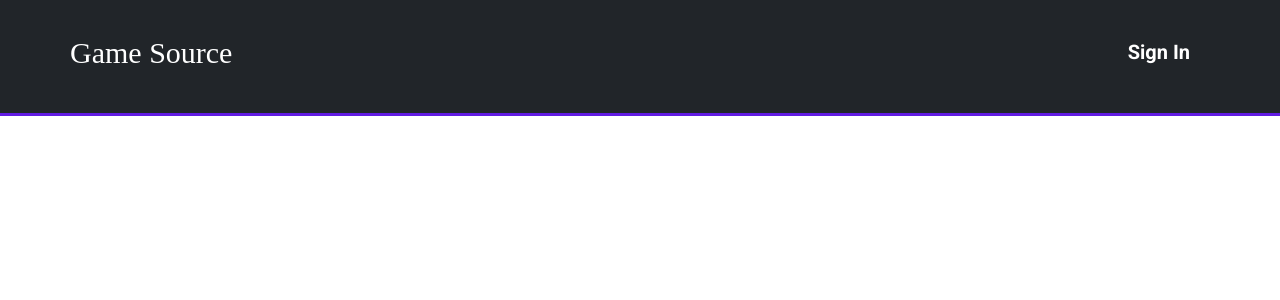
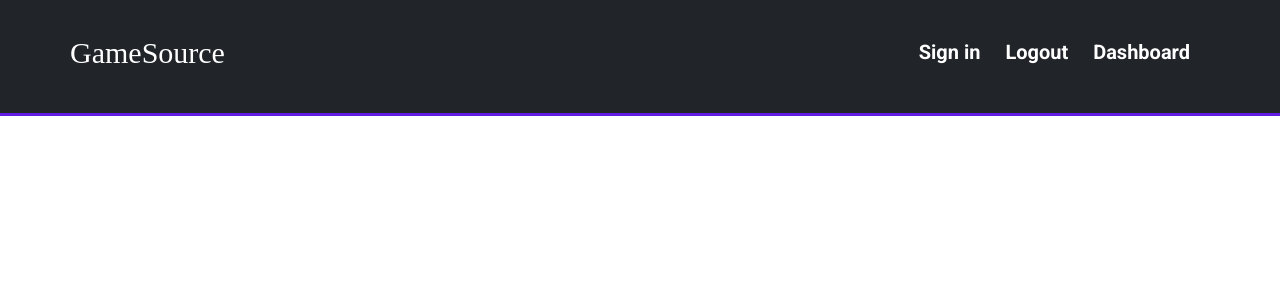
Before and after one commit to MaryKilduff68/gamesource, a Vue app: page /user/logout in a window 1280 px wide. Before the commit this address had no page. Shown: the top 300 px of the page. Built offline with nearby package versions, Linux system fonts and the light colour scheme; a web font is replaced by a local one; what vue-toast-notification would draw is missing.

Commit message:
setting up basic header and links

```diff
--- a/src/components/navigation/header.vue
+++ b/src/components/navigation/header.vue
@@ -2,11 +2,21 @@
   <header>
     <div class="container header_container">
       <div class="logo">
-        <router-link :to="{ name: 'home' }">Game Source</router-link>
+        <router-link :to="{ name: 'home' }"> GameSource </router-link>
       </div>
       <div>
         <ul>
-          <li><router-link :to="{ name: 'signin' }"> Sign In </router-link></li>
+          <li>
+            <router-link :to="{ name: 'signin' }"> Sign in </router-link>
+          </li>
+          <span>
+            <li>
+              <span> Logout </span>
+            </li>
+            <li>
+              <router-link :to="{ name: 'dashboard' }"> Dashboard </router-link>
+            </li>
+          </span>
         </ul>
       </div>
     </div>
--- /dev/null
+++ b/src/components/user/logout.vue
@@ -0,0 +1 @@
+<template>Log Out</template>
--- a/src/router/index.js
+++ b/src/router/index.js
@@ -2,6 +2,7 @@ import { createRouter, createWebHistory } from "vue-router";
 import Home from "@/components/home/index.vue";
 import SignIn from "@/components/user/signin.vue";
 import Dashboard from "@/components/user/dashboard/index.vue";
+import Logout from "@/components/user/logout.vue";
 
 const router = createRouter({
   history: createWebHistory(import.meta.env.BASE_URL),
@@ -21,6 +22,11 @@ const router = createRouter({
       name: "dashboard",
       component: Dashboard,
     },
+    {
+      path: "/user/logout",
+      name: "logout",
+      component: Logout,
+    },
   ],
 });
 
```
